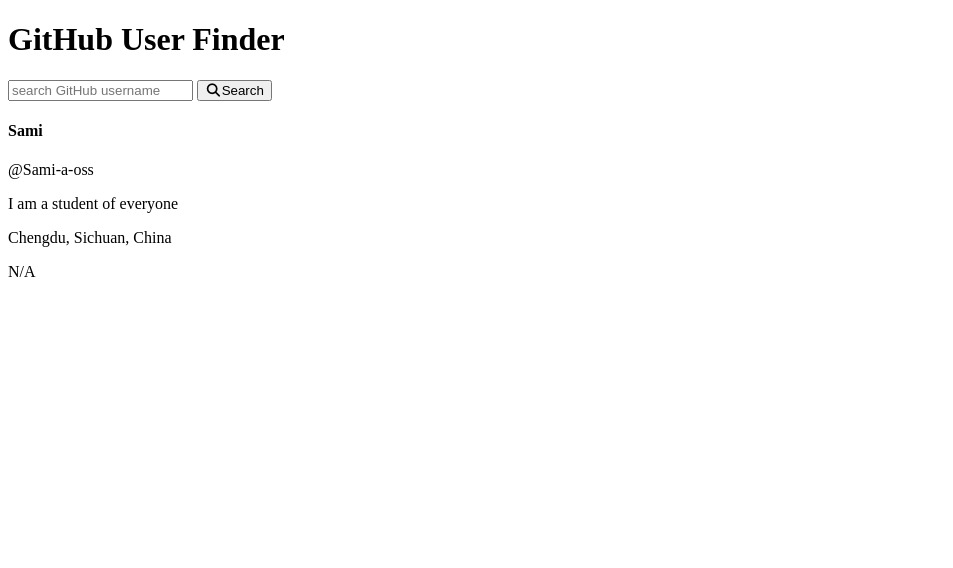
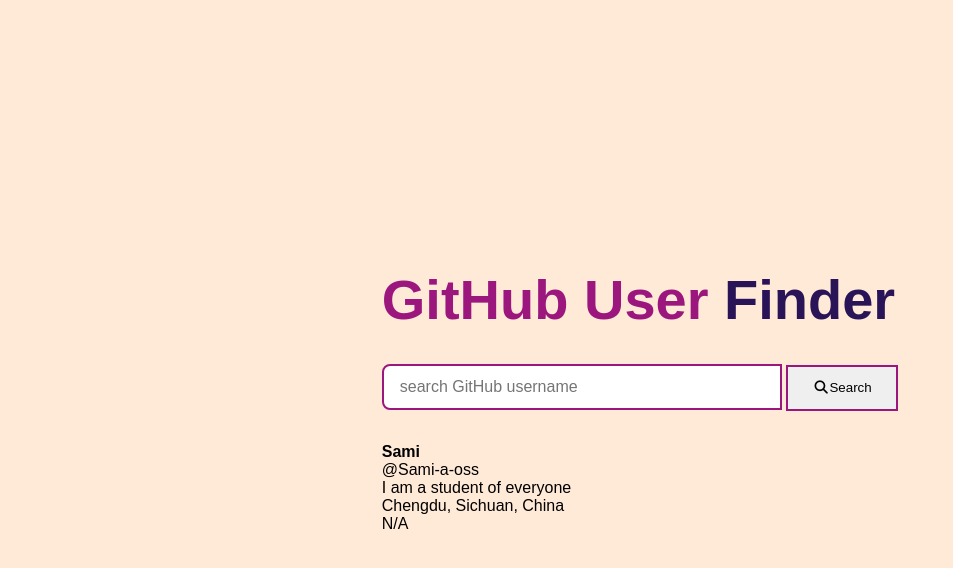
Before and after one commit to adnan-sami-007/GitHub-User-Finder, a plain HTML site: page index.html in a window 1280 px wide. Shown: the whole page, without its empty margins (0-953 px from the left). Drawn offline with Linux system fonts and the light colour scheme.

Commit message:
added style

```diff
--- a/index.html
+++ b/index.html
@@ -11,7 +11,7 @@
 </head>
 <body>
   <div class="container">
-    <div class="headingContainer"><h1>GitHub User Finder</h1></div>
+    <div class="headingContainer"><h1>GitHub User <span>Finder</span></h1></div>
     <div class="inputBoxContainer">
       <input type="text" placeholder="search GitHub username">
       <button type="button"><i class="fa-solid fa-magnifying-glass"></i>Search</button>
--- a/style.css
+++ b/style.css
@@ -0,0 +1,40 @@
+* {
+  padding: 0px;
+  margin: 0px;
+  box-sizing: border-box;
+  font-family: Arial, Helvetica, sans-serif;
+}
+body {
+  height: 100vh;
+  display: flex;
+  justify-content: center;
+  align-items: center;
+  background-color: #FFEAD8;
+}
+.container {
+  display: flex;
+  flex-direction: column;
+  gap: 2rem;
+}
+.headingContainer h1 {
+  font-size: 3.5rem;
+  color: #9B177E;
+}
+span {
+  color: #2A1458;
+}
+.inputBoxContainer input {
+  height: 2.9rem;
+  width: 25rem;
+  padding-left: 1rem;
+  font-size: 1rem;
+  outline: none;
+  border: 2px solid #9B177E;
+  border-top-left-radius: 0.5rem;
+  border-bottom-left-radius: 0.5rem;
+}
+.inputBoxContainer button {
+  height: 2.9rem;
+  width: 7rem;
+  border: 2px solid #9B177E
+}
```
